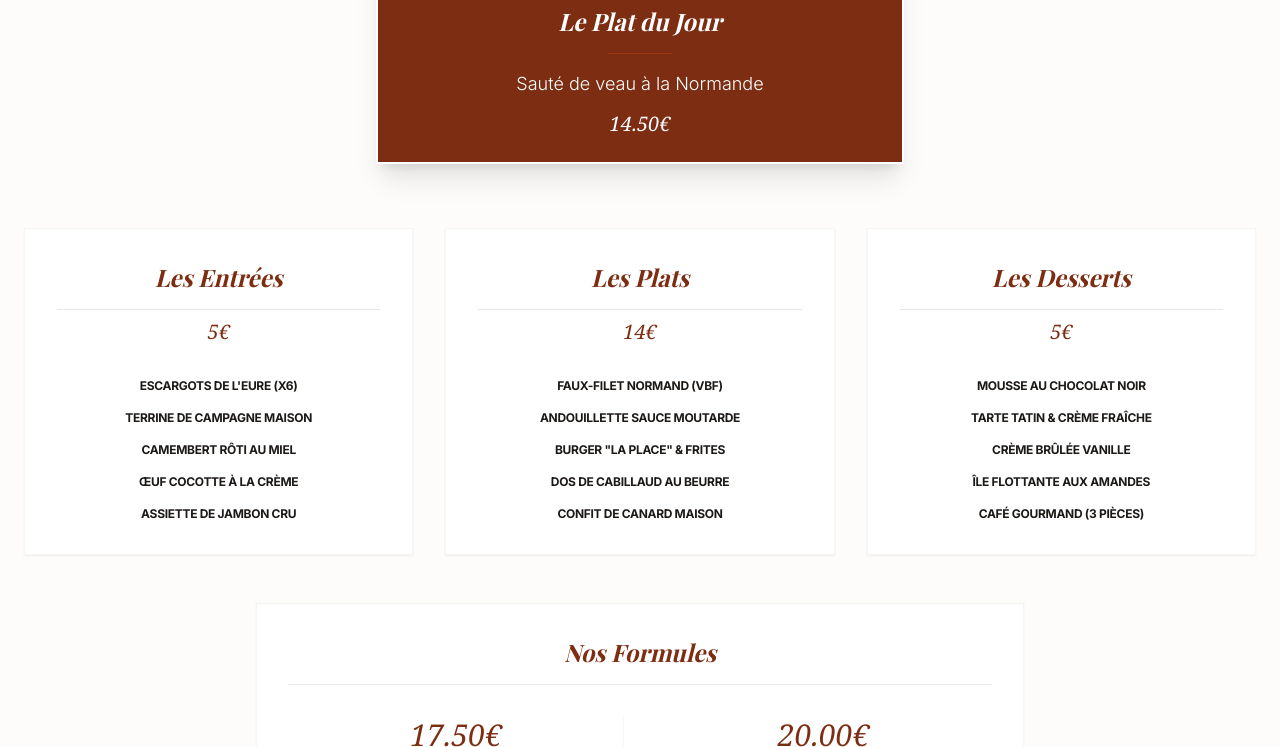
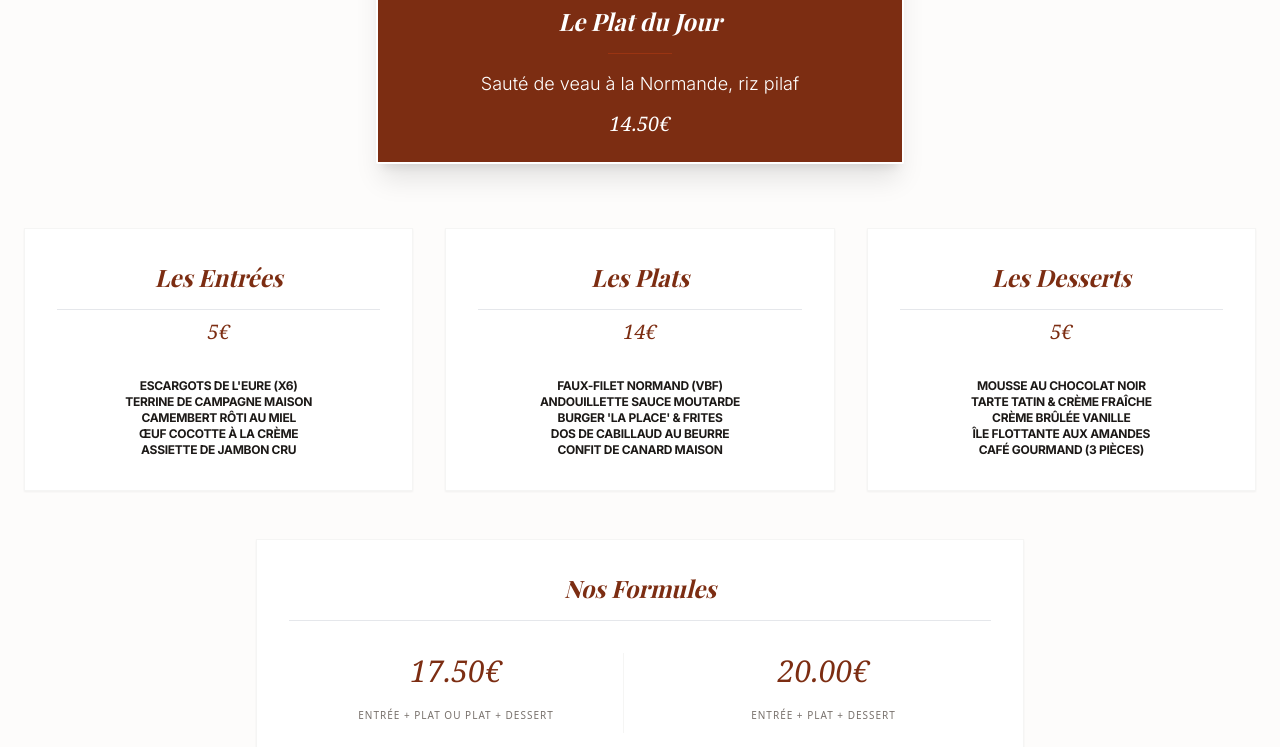
Before and after one commit to Hugoulo/cafe-de-la-place, a plain HTML site: page index.html in a window 1280 px wide. Shown: the part 353-1100 px from the top of the page. Drawn offline with nearby package versions, Linux system fonts and the light colour scheme.

Commit message:
Site dynamique complet avec JSON

```diff
--- a/index.html
+++ b/index.html
@@ -41,50 +41,31 @@
             <h2 class="text-2xl italic mt-2">Le Plat du Jour</h2>
             <div class="h-px bg-orange-800 w-16 mx-auto my-4"></div>
 
-        <p class="text-lg font-light" id="display-plat">
-            Chargement...
-        </p>
-
-        <p class="mt-3 font-serif text-xl italic" id="display-prix">
-            --
-        </p>
+            <p class="text-lg font-light" id="display-plat">Chargement...</p>
+            <p class="mt-3 font-serif text-xl italic" id="display-prix">--</p>
         </div>
     </section>
-
-<script>
-  fetch('./plat.json')
-    .then(response => response.json())
-    .then(data => {
-      document.getElementById('display-plat').innerText = data.plat_du_jour;
-      document.getElementById('display-prix').innerText = data.prix_plat_jour;
-    })
-    .catch(err => {
-      console.error("Erreur de chargement :", err);
-      document.getElementById('display-plat').innerText = "Sauté de veau à la Normande, riz pilaf";
-    });
-</script>
 
     <section class="max-w-7xl mx-auto px-6 py-16">
         <div class="grid lg:grid-cols-3 gap-8">
             <div class="bg-white p-8 shadow-sm border border-stone-100 text-center">
                 <h3 class="text-2xl text-orange-900 border-b pb-4 mb-2 italic">Les Entrées</h3>
                 <p class="text-orange-900 font-serif italic text-xl mb-8">5€</p>
-                <div class="space-y-4 font-bold uppercase text-xs tracking-tight">
-                    <p>Escargots de l'Eure (x6)</p><p>Terrine de Campagne Maison</p><p>Camembert Rôti au Miel</p><p>Œuf Cocotte à la Crème</p><p>Assiette de Jambon Cru</p>
+                <div class="space-y-4 font-bold uppercase text-xs tracking-tight whitespace-pre-line" id="display-entrees">
                     </div>
             </div>
+
             <div class="bg-white p-8 shadow-sm border border-stone-100 text-center">
                 <h3 class="text-2xl text-orange-900 border-b pb-4 mb-2 italic">Les Plats</h3>
                 <p class="text-orange-900 font-serif italic text-xl mb-8">14€</p>
-                <div class="space-y-4 font-bold uppercase text-xs tracking-tight">
-                    <p>Faux-filet Normand (VBF)</p><p>Andouillette Sauce Moutarde</p><p>Burger "La Place" & Frites</p><p>Dos de Cabillaud au Beurre</p><p>Confit de Canard Maison</p>
+                <div class="space-y-4 font-bold uppercase text-xs tracking-tight whitespace-pre-line" id="display-plats">
                     </div>
             </div>
+
             <div class="bg-white p-8 shadow-sm border border-stone-100 text-center">
                 <h3 class="text-2xl text-orange-900 border-b pb-4 mb-2 italic">Les Desserts</h3>
                 <p class="text-orange-900 font-serif italic text-xl mb-8">5€</p>
-                <div class="space-y-4 font-bold uppercase text-xs tracking-tight">
-                    <p>Mousse au Chocolat Noir</p><p>Tarte Tatin & Crème Fraîche</p><p>Crème Brûlée Vanille</p><p>Île Flottante aux Amandes</p><p>Café Gourmand (3 pièces)</p>
+                <div class="space-y-4 font-bold uppercase text-xs tracking-tight whitespace-pre-line" id="display-desserts">
                     </div>
             </div>
         </div>
@@ -112,7 +93,16 @@
     </footer>
 
     <div id="legalModal" class="fixed inset-0 z-[100] bg-black/80 backdrop-blur-sm items-center justify-center p-4" onclick="if(event.target === this) toggleModal()">
-        <div class="bg-white p-8 max-w-2xl w-full relative"><button onclick="toggleModal()" class="absolute top-2 right-4 text-3xl text-stone-400">&times;</button><h3 class="text-2xl text-orange-900 italic mb-6 border-b pb-2">Mentions Légales</h3><div class="space-y-4 text-xs text-stone-600 leading-relaxed"><p><strong>Éditeur :</strong> Café de la Place, Place du Monument, 14430 Dozulé.</p><p><strong>Immatriculation :</strong> SIRET 48051192200035.</p><p><strong>Hébergement :</strong> Netlify, Inc.</p><p><strong>Propriété :</strong> Tous les contenus sont la propriété exclusive du restaurant.</p></div></div>
+        <div class="bg-white p-8 max-w-2xl w-full relative">
+            <button onclick="toggleModal()" class="absolute top-2 right-4 text-3xl text-stone-400">&times;</button>
+            <h3 class="text-2xl text-orange-900 italic mb-6 border-b pb-2">Mentions Légales</h3>
+            <div class="space-y-4 text-xs text-stone-600 leading-relaxed">
+                <p><strong>Éditeur :</strong> Café de la Place, Place du Monument, 14430 Dozulé.</p>
+                <p><strong>Immatriculation :</strong> SIRET 48051192200035.</p>
+                <p><strong>Hébergement :</strong> Netlify, Inc.</p>
+                <p><strong>Propriété :</strong> Tous les contenus sont la propriété exclusive du restaurant.</p>
+            </div>
+        </div>
     </div>
 
     <script>
@@ -121,8 +111,21 @@
             modal.classList.toggle('open');
             document.body.style.overflow = modal.classList.contains('open') ? 'hidden' : 'auto';
         }
-    </script>
-    <script>
+
+        // SCRIPT DE MISE À JOUR DYNAMIQUE
+        fetch('./plat.json')
+            .then(response => response.json())
+            .then(data => {
+                document.getElementById('display-plat').innerText = data.plat_du_jour;
+                document.getElementById('display-prix').innerText = data.prix_plat_jour;
+                document.getElementById('display-entrees').innerText = data.entrees;
+                document.getElementById('display-plats').innerText = data.plats;
+                document.getElementById('display-desserts').innerText = data.desserts;
+            })
+            .catch(err => {
+                console.error("Erreur de chargement JSON:", err);
+            });
+
         if (window.netlifyIdentity) {
             window.netlifyIdentity.on("init", user => {
                 if (!user) {
--- a/plat.json
+++ b/plat.json
@@ -1,4 +1,7 @@
 {
-  "plat_du_jour": "Sauté de veau à la Normande",
-  "prix_plat_jour": "14.50€"
+  "plat_du_jour": "Sauté de veau à la Normande, riz pilaf",
+  "prix_plat_jour": "14.50€",
+  "entrees": "Escargots de l'Eure (x6)\nTerrine de Campagne Maison\nCamembert Rôti au Miel\nŒuf Cocotte à la Crème\nAssiette de Jambon Cru",
+  "plats": "Faux-filet Normand (VBF)\nAndouillette Sauce Moutarde\nBurger 'La Place' & Frites\nDos de Cabillaud au Beurre\nConfit de Canard Maison",
+  "desserts": "Mousse au Chocolat Noir\nTarte Tatin & Crème Fraîche\nCrème Brûlée Vanille\nÎle Flottante aux Amandes\nCafé Gourmand (3 pièces)"
 }
```
Also changed, not shown: 1 other file. Lines whose indentation alone changed are shown as unchanged.
